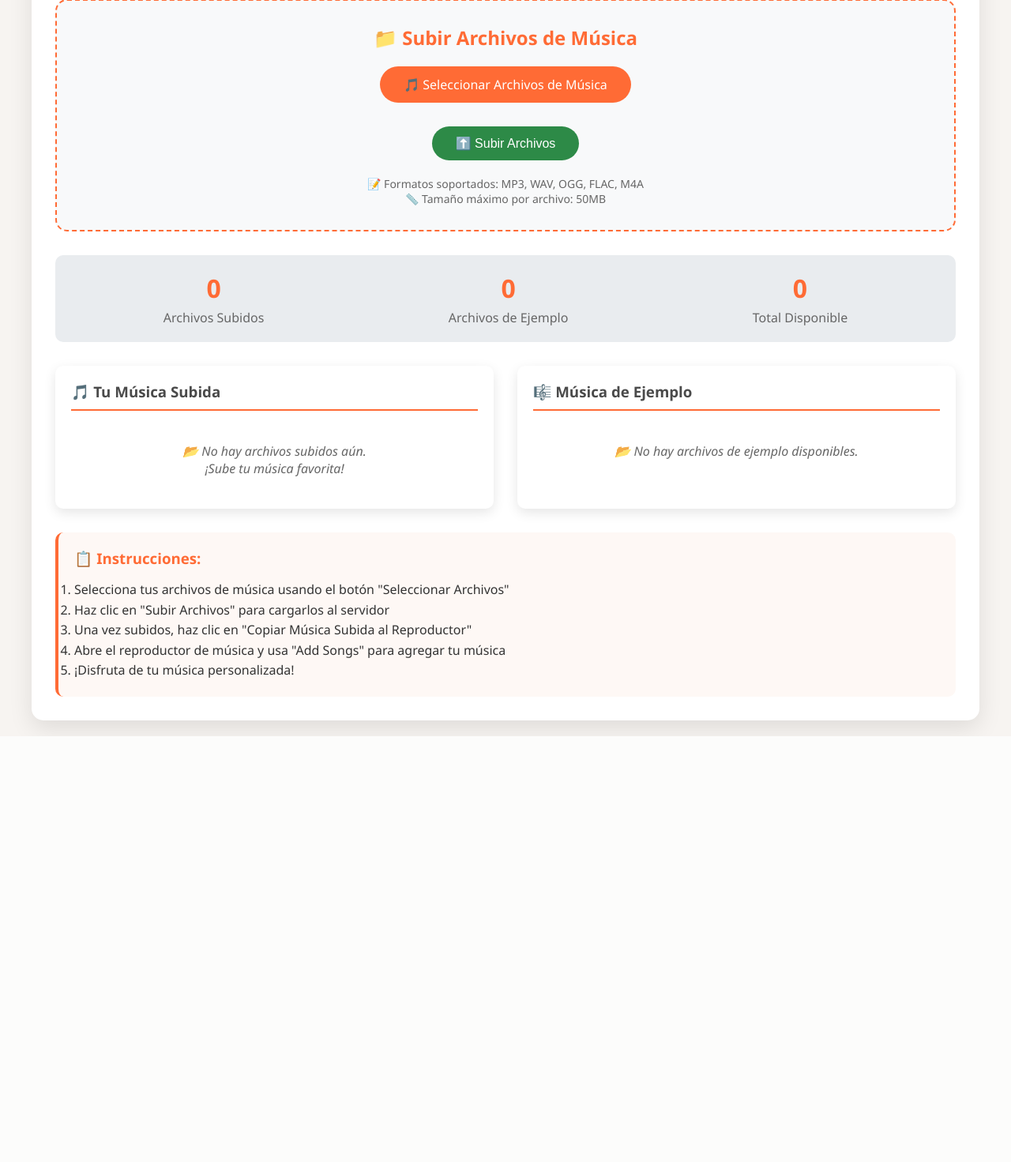
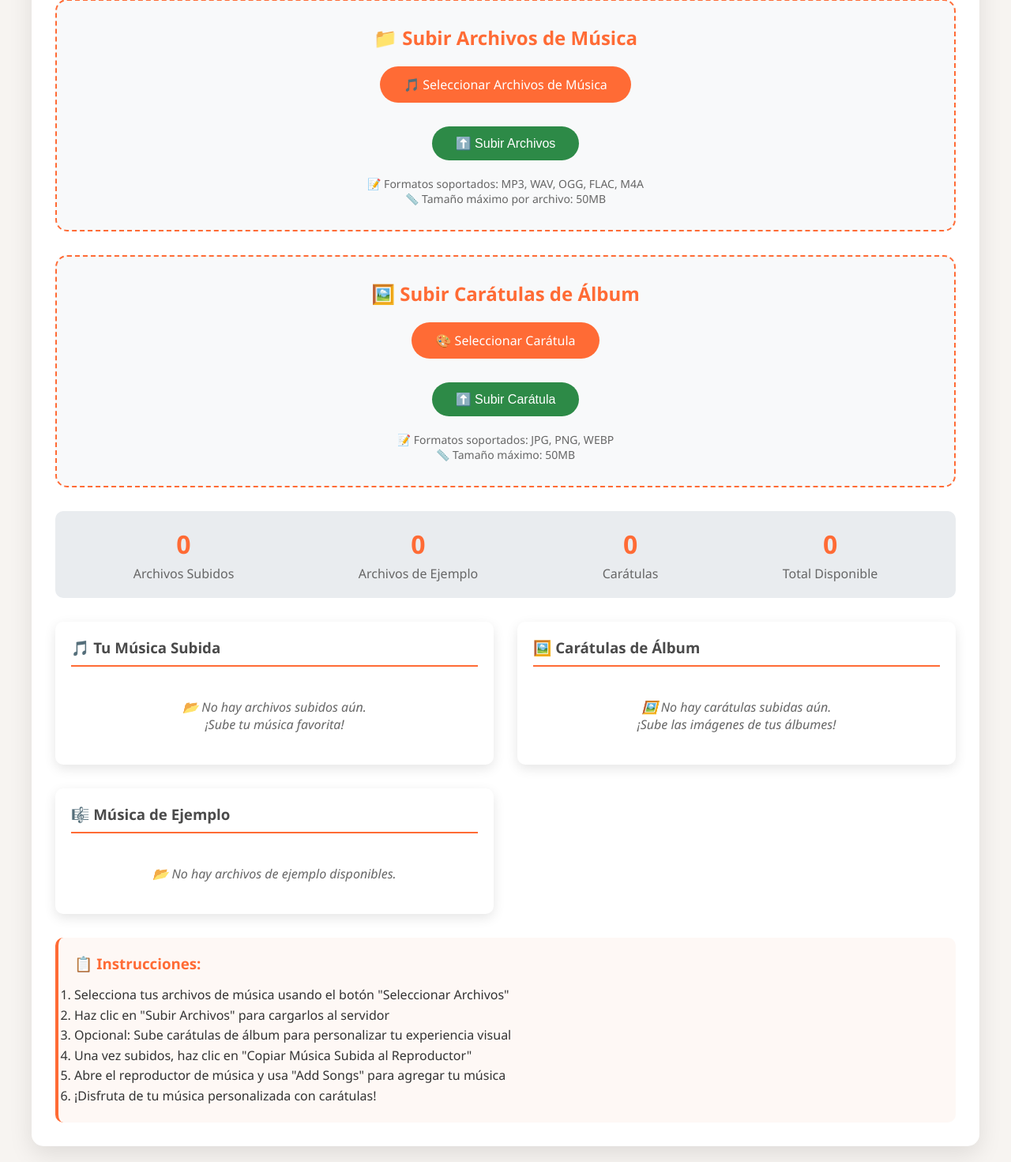
Before and after one commit to alejandrabarcena/MusicPlayer, a Flask app: page / in a window 1280 px wide. Shown: the part 494-1965 px from the top of the page at 79% size. Before the commit the page ends 1426 px from the top, so only its background shows below. Run offline with Flask 3, Linux system fonts and the light colour scheme.

Commit message:
Add ability for users to upload album covers and cycle through them
Implement album cover uploading functionality, server-side handling of image files, and client-side display and cycling of album art within the music player.

Replit-Commit-Author: Agent
Replit-Commit-Session-Id: ee4081a2-683d-44b7-a31c-d2a2b81bad95
Replit-Commit-Checkpoint-Type: full_checkpoint
Replit-Commit-Screenshot-Url: https://storage.googleapis.com/screenshot-production-us-central1/f91d2c86-a22e-4fa5-abdd-bdf653812f3a/ee4081a2-683d-44b7-a31c-d2a2b81bad95/Opny4iL

```diff
--- a/server.py
+++ b/server.py
@@ -16,16 +16,23 @@ app.secret_key = 'music_player_upload_secret_key_2024'
 # Configuration
 UPLOAD_FOLDER = 'uploaded_music'
 SAMPLE_FOLDER = 'sample_music'
+COVERS_FOLDER = 'album_covers'
 ALLOWED_EXTENSIONS = {'mp3', 'wav', 'ogg', 'flac', 'm4a'}
+ALLOWED_IMAGE_EXTENSIONS = {'jpg', 'jpeg', 'png', 'webp'}
 MAX_FILE_SIZE = 50 * 1024 * 1024  # 50MB max file size
 
 # Ensure upload directory exists
 os.makedirs(UPLOAD_FOLDER, exist_ok=True)
 os.makedirs(SAMPLE_FOLDER, exist_ok=True)
+os.makedirs(COVERS_FOLDER, exist_ok=True)
 
 def allowed_file(filename):
     """Check if file has an allowed extension"""
     return '.' in filename and filename.rsplit('.', 1)[1].lower() in ALLOWED_EXTENSIONS
+
+def allowed_image_file(filename):
+    """Check if file has an allowed image extension"""
+    return '.' in filename and filename.rsplit('.', 1)[1].lower() in ALLOWED_IMAGE_EXTENSIONS
 
 def get_file_size_mb(filepath):
     """Get file size in MB"""
@@ -59,9 +66,17 @@ def index():
                     'type': 'sample'
                 })
 
+    # Get album covers
+    covers = []
+    if os.path.exists(COVERS_FOLDER):
+        for filename in os.listdir(COVERS_FOLDER):
+            if allowed_image_file(filename):
+                covers.append(filename)
+
     return render_template('index.html',
                          uploaded_files=uploaded_files,
                          sample_files=sample_files,
+                         covers=covers,
                          total_uploaded=len(uploaded_files),
                          total_sample=len(sample_files))
 
@@ -189,6 +204,38 @@ def copy_to_player():
 
     return redirect(url_for('index'))
 
+@app.route('/upload_cover', methods=['POST'])
+def upload_cover():
+    """Handle album cover upload"""
+    if 'cover' not in request.files:
+        flash('No se seleccionó ninguna imagen', 'error')
+        return redirect(url_for('index'))
+
+    file = request.files['cover']
+
+    if file.filename == '':
+        flash('No se seleccionó ninguna imagen', 'error')
+        return redirect(url_for('index'))
+
+    if file and allowed_image_file(file.filename):
+        filename = secure_filename(file.filename)
+        file_path = os.path.join(COVERS_FOLDER, filename)
+
+        try:
+            file.save(file_path)
+            flash(f'Carátula "{filename}" subida exitosamente', 'success')
+        except Exception as e:
+            flash(f'Error al subir la carátula: {str(e)}', 'error')
+    else:
+        flash('Tipo de archivo no válido. Solo se permiten: JPG, PNG, WEBP', 'error')
+
+    return redirect(url_for('index'))
+
+@app.route('/covers/<filename>')
+def uploaded_cover(filename):
+    """Serve uploaded album covers"""
+    return send_from_directory(COVERS_FOLDER, filename)
+
 if __name__ == '__main__':
     print("🎵 Servidor de subida de música iniciado")
     print("📁 Sube tus archivos MP3, WAV, OGG, FLAC o M4A")
--- a/templates/index.html
+++ b/templates/index.html
@@ -317,6 +347,26 @@
             </div>
         </div>
 
+        <!-- Album Cover Upload section -->
+        <div class="upload-section">
+            <h2>🖼️ Subir Carátulas de Álbum</h2>
+            <form method="POST" action="/upload_cover" enctype="multipart/form-data">
+                <div class="file-input-container">
+                    <input type="file" id="cover" name="cover" class="file-input" accept=".jpg,.jpeg,.png,.webp">
+                    <label for="cover" class="file-input-label">
+                        🎨 Seleccionar Carátula
+                    </label>
+                </div>
+                <button type="submit" class="upload-btn">
+                    ⬆️ Subir Carátula
+                </button>
+            </form>
+            <div class="upload-info">
+                📝 Formatos soportados: JPG, PNG, WEBP<br>
+                📏 Tamaño máximo: 50MB
+            </div>
+        </div>
+
         <!-- Statistics -->
         <div class="stats">
             <div class="stat">
@@ -326,6 +376,10 @@
             <div class="stat">
                 <div class="stat-number">{{ total_sample }}</div>
                 <div class="stat-label">Archivos de Ejemplo</div>
+            </div>
+            <div class="stat">
+                <div class="stat-number">{{ covers|length }}</div>
+                <div class="stat-label">Carátulas</div>
             </div>
             <div class="stat">
                 <div class="stat-number">{{ total_uploaded + total_sample }}</div>
@@ -368,6 +422,26 @@
                 {% endif %}
             </div>
 
+            <!-- Album Covers -->
+            <div class="music-section">
+                <h3>🖼️ Carátulas de Álbum</h3>
+                {% if covers %}
+                    <div class="covers-grid">
+                        {% for cover in covers %}
+                        <div class="cover-item">
+                            <img src="/covers/{{ cover }}" alt="{{ cover }}" class="cover-thumbnail">
+                            <div class="cover-name">{{ cover }}</div>
+                        </div>
+                        {% endfor %}
+                    </div>
+                {% else %}
+                    <div class="no-files">
+                        🖼️ No hay carátulas subidas aún.<br>
+                        ¡Sube las imágenes de tus álbumes!
+                    </div>
+                {% endif %}
+            </div>
+
             <!-- Sample music -->
             <div class="music-section">
                 <h3>🎼 Música de Ejemplo</h3>
@@ -396,9 +470,10 @@
             <ol style="color: #333; line-height: 1.6;">
                 <li>Selecciona tus archivos de música usando el botón "Seleccionar Archivos"</li>
                 <li>Haz clic en "Subir Archivos" para cargarlos al servidor</li>
+                <li>Opcional: Sube carátulas de álbum para personalizar tu experiencia visual</li>
                 <li>Una vez subidos, haz clic en "Copiar Música Subida al Reproductor"</li>
                 <li>Abre el reproductor de música y usa "Add Songs" para agregar tu música</li>
-                <li>¡Disfruta de tu música personalizada!</li>
+                <li>¡Disfruta de tu música personalizada con carátulas!</li>
             </ol>
         </div>
     </div>
@@ -414,6 +489,16 @@
                 label.textContent = '🎵 Seleccionar Archivos de Música';
             }
         });
+
+        // Update cover input label with selected file
+        document.getElementById('cover').addEventListener('change', function() {
+            const label = document.querySelector('label[for="cover"]');
+            if (this.files.length > 0) {
+                label.textContent = `🎨 ${this.files[0].name}`;
+            } else {
+                label.textContent = '🎨 Seleccionar Carátula';
+            }
+        });
     </script>
 </body>
 </html>
```
Also changed, not shown: other parts of templates/index.html (+31 -1 lines), desktop_app.py (+73 -4 lines).
